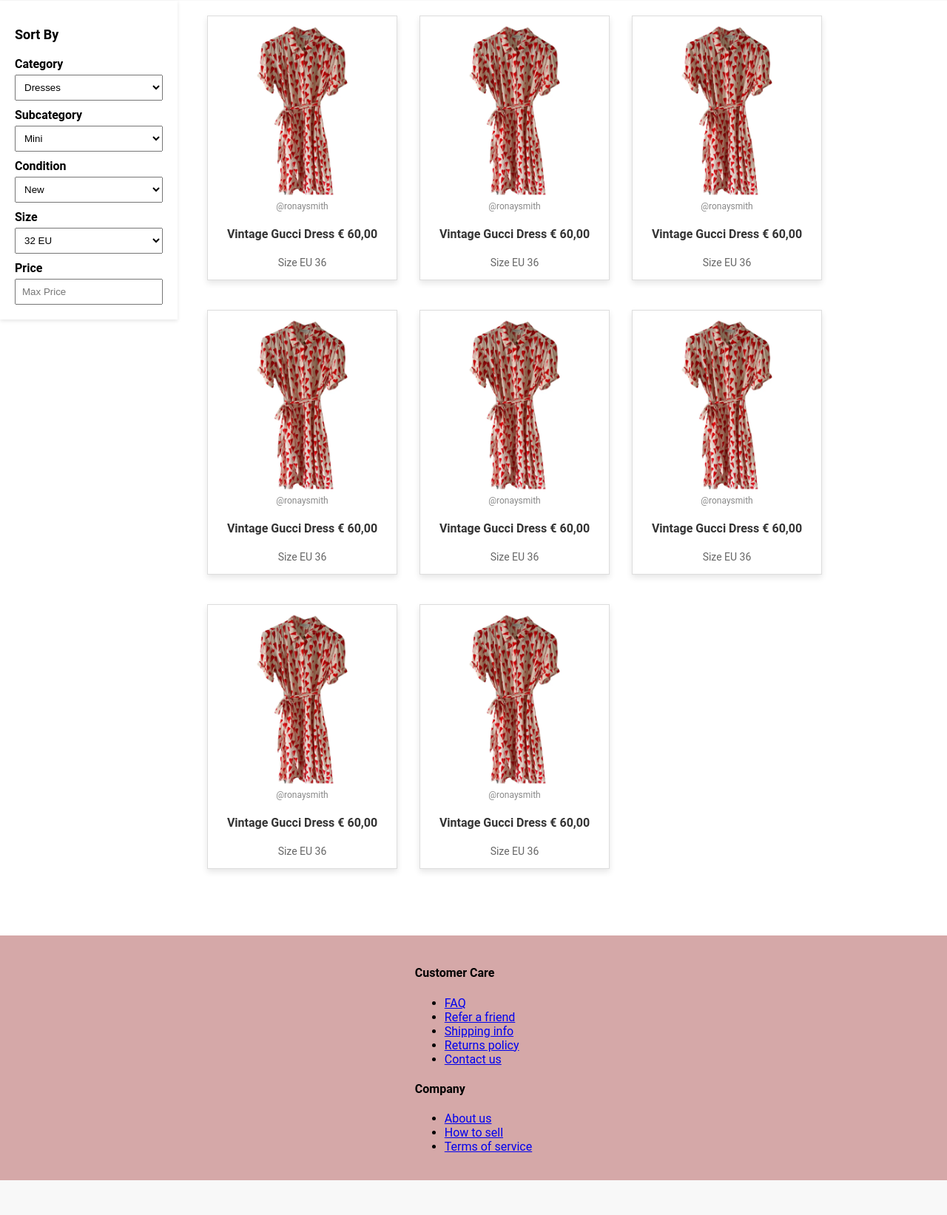
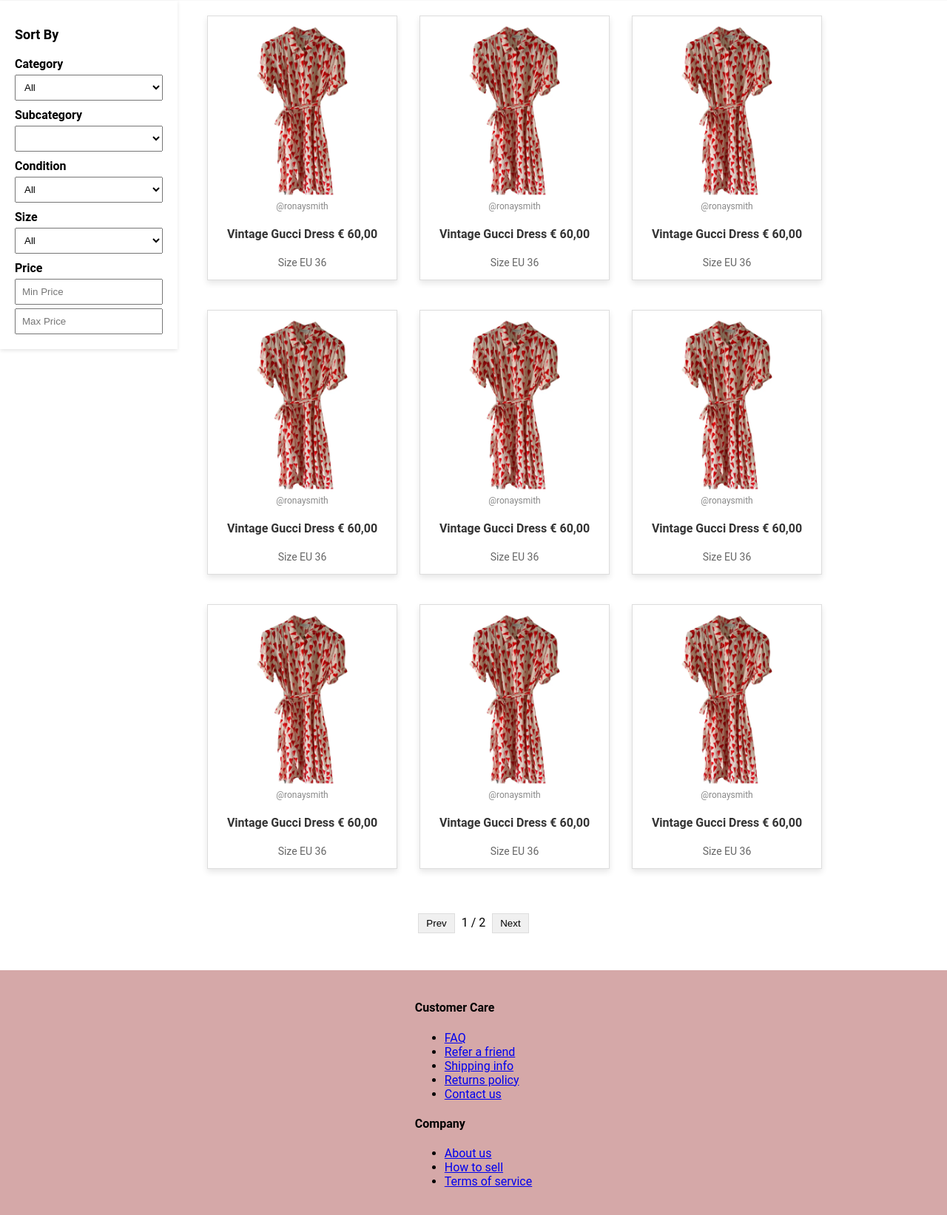
Before and after one commit to FEUP-LTW-2024/ltw-project-2024-ltw01g08, a PHP site: page /women_section.html in a window 1280 px wide. Shown: the part 358-2001 px from the top of the page at 74% size. Before the commit the page ends 1954 px from the top, so only its background shows below. Run offline with PHP 8.4, Linux system fonts and the light colour scheme; lists and menus that the app fills with data are empty.

Commit message:
In women section, updated categories and sub, min price and limit of products per page, change pages

```diff
--- a/women_section.css
+++ b/women_section.css
@@ -186,3 +186,24 @@ footer {
     color: inherit;  /* fica com a cor do .logo span */
     text-decoration: none;  /* tira o sublinhado */
 }
+
+.pagination {
+    text-align: center;
+    margin-top: 20px;
+}
+
+.pagination button {
+    padding: 5px 10px;
+    margin: 0 5px;
+    background-color: #f0f0f0;
+    border: 1px solid #ddd;
+    cursor: pointer;
+}
+
+.pagination button:hover {
+    background-color: #e0e0e0;
+}
+
+.pagination span {
+    font-size: 16px;
+}
--- a/women_section.html
+++ b/women_section.html
@@ -32,46 +32,44 @@
             <h2>Sort By</h2>
             <form id="filters">
                 <label for="category">Category</label>
-                <select id="category">
+                <select id="category" onchange="updateSubcategories();">
+                    <option value="all">All</option>
                     <option value="dresses">Dresses</option>
                     <option value="coats">Coats</option>
                     <option value="shoes">Shoes</option>
-                    <option value="jeans">Dresses</option>
-                    <option value="trousers">Coats</option>
-                    <option value="shorts and skirts">Shoes</option>
+                    <option value="jeans">Jeans</option>
+                    <option value="trousers">Trousers</option>
+                    <option value="shorts and skirts">Shorts and Skirts</option>
                 </select>
 
                 <label for="subcategory">Subcategory</label>
                 <select id="subcategory">
-                    <option value="mini">Mini</option>
-                    <option value="midi">Midi</option>
-                    <option value="maxi">Maxi</option>
                 </select>
 
                 <label for="condition">Condition</label>
                 <select id="condition">
+                    <option value="all">All</option>
                     <option value="new">New</option>
                     <option value="used">Used</option>
                 </select>
 
                 <label for="size">Size</label>
                 <select id="size">
+                    <option value="all">All</option>
                     <option value="32">32 EU</option>
                     <option value="34">36 EU</option>
                     <option value="36">36 EU</option>
                     <option value="38">38 EU</option>
                     <option value="40">40 EU</option>
                     <option value="42">42 EU</option>
-
-                    <!-- Add more sizes as needed -->
                 </select>
 
                 <label for="price">Price</label>
+                <input type="text" id="price" placeholder="Min Price">
                 <input type="text" id="price" placeholder="Max Price">
             </form>
         </aside>
         <div class="products">
-            <!-- Repeated product block for each item -->
             <div class="product">
                 <img src="../test_dress.png" alt="Vintage Gucci Dress">
                 <p>@ronaysmith</p>
@@ -127,9 +125,35 @@
                 <p>Size EU 36</p>
             </div>
 
+            <div class="product">
+                <img src="../test_dress.png" alt="Vintage Gucci Dress">
+                <p>@ronaysmith</p>
+                <h3>Vintage Gucci Dress € 60,00</h3>
+                <p>Size EU 36</p>
+            </div>
 
+            <div class="product">
+                <img src="../test_dress.png" alt="Vintage Gucci Dress">
+                <p>@ronaysmith</p>
+                <h3>Vintage Gucci Dress € 60,00</h3>
+                <p>Size EU 36</p>
+            </div>
+
+            <div class="product">
+                <img src="../test_dress.png" alt="Vintage Gucci Dress">
+                <p>@ronaysmith</p>
+                <h3>Vintage Gucci Dress € 60,00</h3>
+                <p>Size EU 36</p>
+            </div>
 
         </div>
+
+        <div class="pagination">
+            <button onclick="changePage(-1)">Prev</button>
+            <span id="pageNumber">1</span>
+            <button onclick="changePage(1)">Next</button>
+        </div>
+
     </main>
 
     <footer>
@@ -154,5 +178,82 @@
             </div>
         </div>
     </footer>
+    <script>
+        function updateSubcategories() {
+            var category = document.getElementById('category').value;
+            var subcategory = document.getElementById('subcategory');
+            subcategory.innerHTML = '';
+
+            var options = {
+                'dresses': ['Mini', 'Midi', 'Maxi'],
+                'coats': ['Winter', 'Summer', 'Raincoat'],
+                'shoes': ['Sneakers', 'Boots', 'Sandals', 'Heels'],
+                'jeans': ['Lose Fit','Skinny Fit', 'Bootcut', 'Mom Fit'],
+                'shorts and skirts': ['Mini','Midi', 'Maxi']
+            };
+
+            if (options[category]) {
+                options[category].forEach(function(option) {
+                    var newOption = document.createElement('option');
+                    newOption.value = option.toLowerCase();
+                    newOption.textContent = option;
+                    subcategory.appendChild(newOption);
+                });
+            }
+        }
+
+        // atualiza subcategorias quando a pagina muda
+        document.addEventListener('DOMContentLoaded', function() {
+            updateSubcategories();
+        });
+        </script>
+        <script>
+            const productsPerPage = 9;
+            let currentPage = 1;
+
+            function paginateProducts() {
+                const products = document.querySelectorAll('.product');
+                const totalProducts = products.length;
+                const totalPages = Math.ceil(totalProducts / productsPerPage);
+
+                products.forEach(product => {
+                    product.style.display = 'none';
+                });
+
+
+                const startIndex = (currentPage - 1) * productsPerPage;
+                const endIndex = startIndex + productsPerPage;
+
+
+                for (let i = startIndex; i < endIndex && i < totalProducts; i++) {
+                    products[i].style.display = 'block';
+                }
+
+                // Mostra o número correto da página
+                document.getElementById('pageNumber').textContent = `${currentPage} / ${totalPages}`;
+            }
+
+            function changePage(step) {
+                const products = document.querySelectorAll('.product');
+                const totalProducts = products.length;
+                const totalPages = Math.ceil(totalProducts / productsPerPage);
+
+                // Atualiza página
+                currentPage += step;
+                if (currentPage < 1) {
+                    currentPage = 1;
+                } else if (currentPage > totalPages) {
+                    currentPage = totalPages;
+                }
+
+                paginateProducts();
+            }
+
+            document.addEventListener('DOMContentLoaded', function() {
+                updateSubcategories();
+                paginateProducts();
+            });
+        </script>
+
 </body>
 </html>
```
